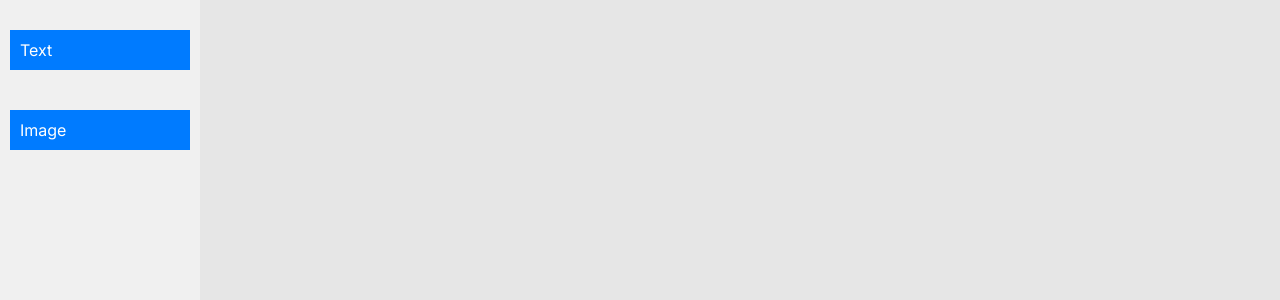
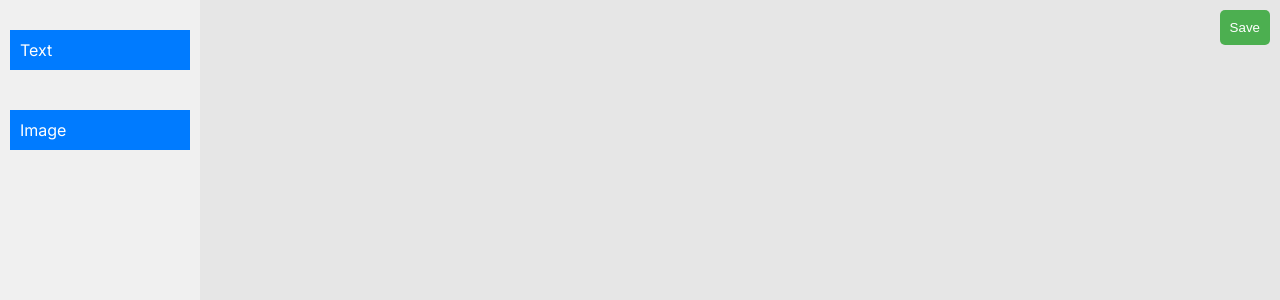
Before and after one commit to UTKARSHBHA/dragNdrop, a Next.js app: page / in a window 1280 px wide. Shown: the top 300 px of the page. Built offline with nearby package versions, Linux system fonts and the light colour scheme.

Commit message:
add save button

```diff
--- a/src/app/page.js
+++ b/src/app/page.js
@@ -4,12 +4,14 @@ import Toolbar from '../components/Toolbar';
 import WebsiteCanvas from '../components/WebsiteCanvas';
 
 import style from "../styles/page.module.css"
+import SaveButton from '@/components/SaveButton';
 
 const Home = () => {
   return (
     <div className={style.container}>
       <Toolbar />
       <WebsiteCanvas />
+      <SaveButton/>
     </div>
   );
 };
--- a/src/components/EditableImage.jsx
+++ b/src/components/EditableImage.jsx
@@ -1,3 +1,5 @@
+"use client"
+
 // components/EditableImage/EditableImage.js
 import React, { useState, useEffect, useRef } from 'react';
 import Draggable from 'react-draggable';
--- a/src/components/EditableTextbox.jsx
+++ b/src/components/EditableTextbox.jsx
@@ -1,3 +1,5 @@
+"use client"
+
 // components/EditableTextbox/EditableTextbox.js
 import React, { useState, useEffect, useRef } from 'react';
 import Draggable from 'react-draggable';
--- /dev/null
+++ b/src/components/SaveButton.jsx
@@ -0,0 +1,14 @@
+// components/SaveButton.js
+"use client"
+import React from 'react';
+import styles from '../styles/SaveButton.module.css';
+
+const SaveButton = () => {
+  return (
+    <button onClick={()=>{console.log("website saved");}} className={styles.saveButton}>
+      Save
+    </button>
+  );
+};
+
+export default SaveButton;
--- a/src/styles/EditableImage.module.css
+++ b/src/styles/EditableImage.module.css
@@ -8,7 +8,7 @@
     padding: 10px;
   }
 
-  .image button {
+  /* .image button {
     padding: 10px;
     background-color: #dc3545;
     color: #ffffff;
@@ -19,3 +19,4 @@
   .image button:hover {
     background-color: #bd2130;
   }
+   */
--- a/src/styles/EditableTextbox.module.css
+++ b/src/styles/EditableTextbox.module.css
@@ -8,7 +8,7 @@
     padding: 10px;
   }
 
-  .textbox button {
+  /* .textbox button {
     padding: 10px;
     background-color: #dc3545;
     color: #ffffff;
@@ -19,3 +19,4 @@
   .textbox button:hover {
     background-color: #bd2130;
   }
+   */
--- /dev/null
+++ b/src/styles/SaveButton.module.css
@@ -0,0 +1,12 @@
+/* styles/SaveButton.module.css */
+.saveButton {
+    position: fixed;
+    top: 10px;
+    right: 10px;
+    padding: 10px;
+    background-color: #4caf50; /* Green */
+    color: white;
+    border: none;
+    border-radius: 5px;
+    cursor: pointer;
+  }
```
